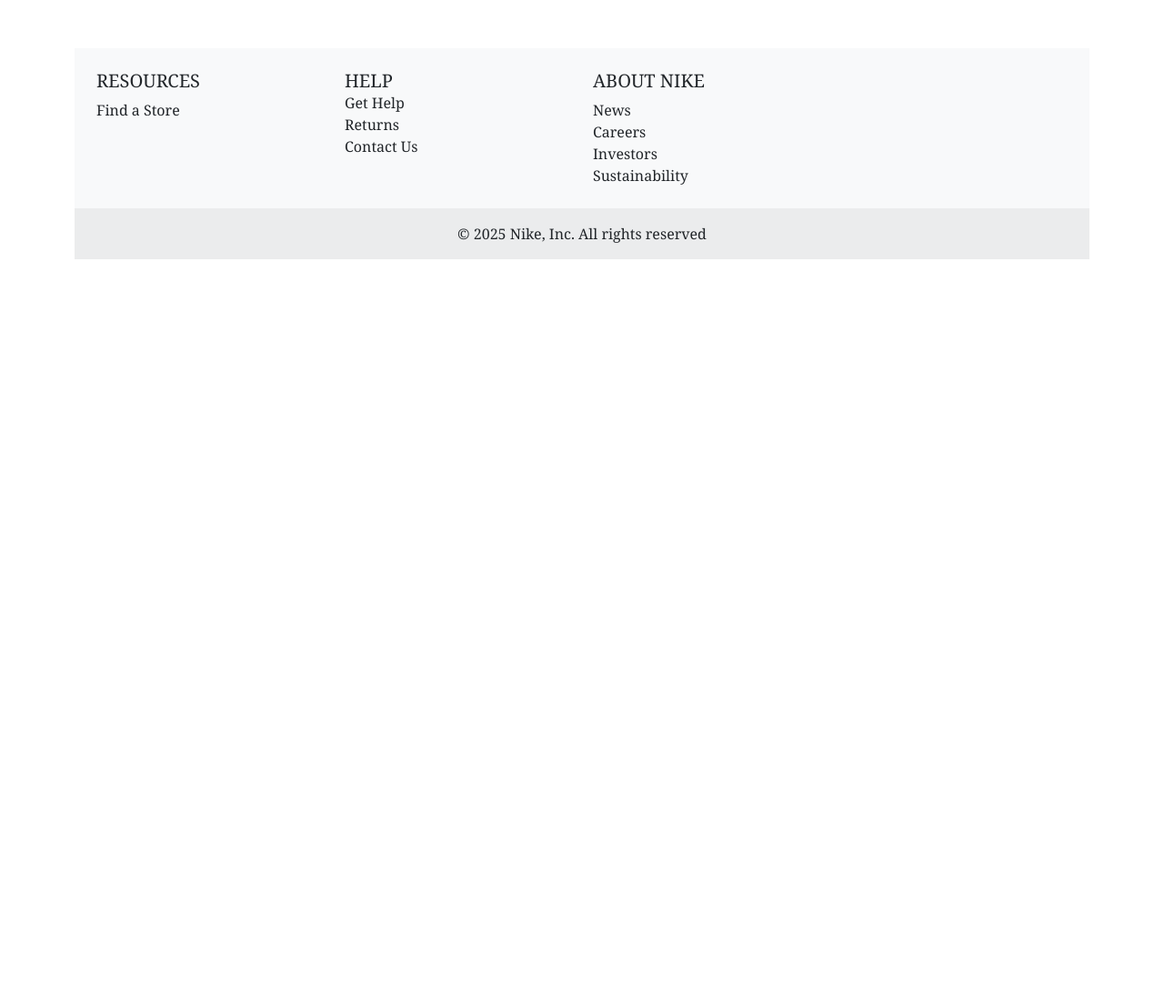
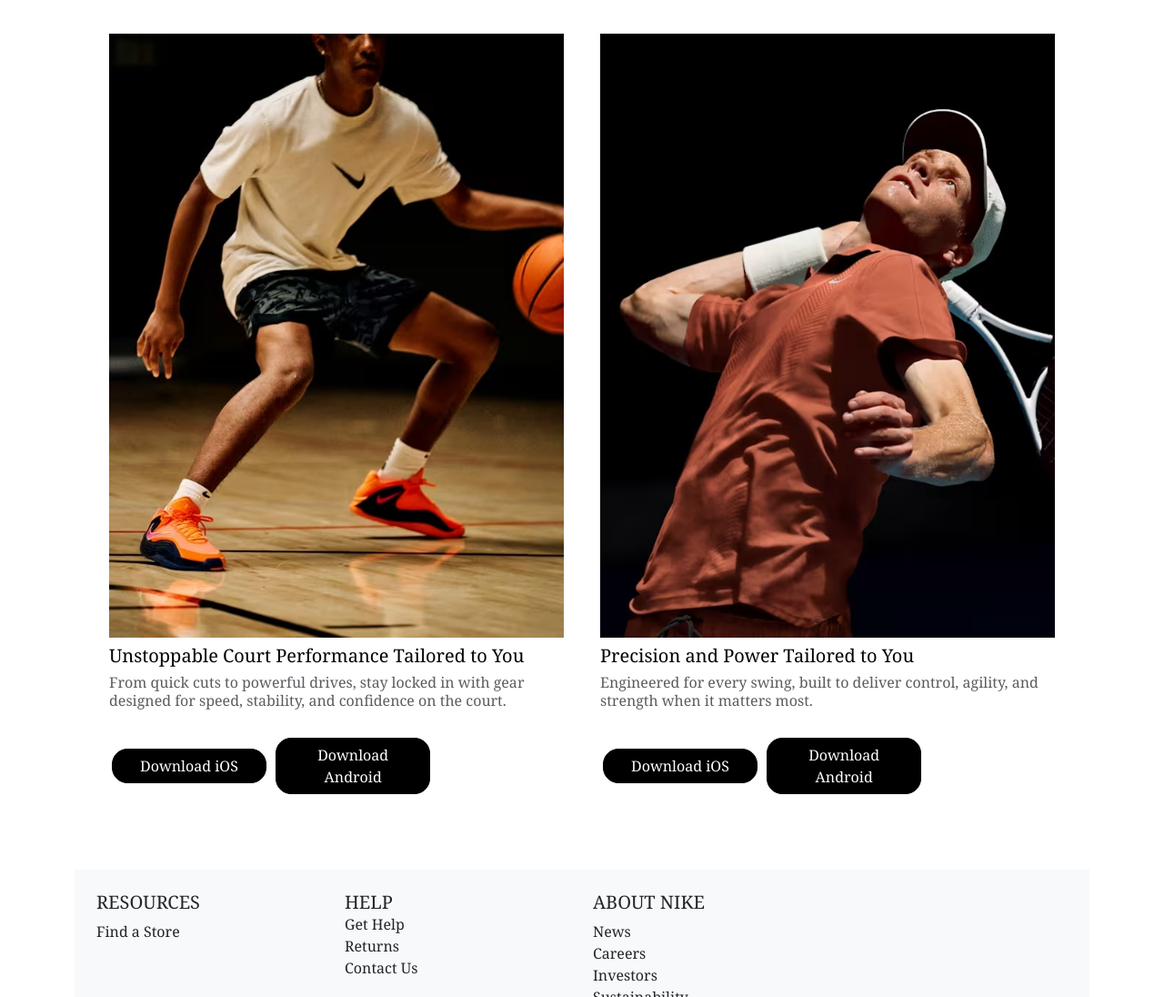
Before and after one commit to BilalShaikh33/Nike-Clone, a plain HTML site: page index.html in a window 1280 px wide. Shown: the part 2363-3459 px from the top of the page at 91% size. Before the commit the page ends 2648 px from the top, so only its background shows below. Drawn offline with nearby package versions, Linux system fonts and the light colour scheme.

Commit message:
initial commit

```diff
--- a/index.html
+++ b/index.html
@@ -46,6 +46,7 @@
             <img src="./images/imgi_3_nike-just-do-it.jpg" class="img-fluid" alt="...">
         </div>
 
+
         <div class="itemscontainer">
 
             <figure class="figure itemimg1container">
@@ -81,7 +82,8 @@
                         <h6>
 
 
-                            The Nike Run Club gives you the guidance, inspiration and innovation you need to become a
+                            The Nike Run Club gives you the guidance, inspiration and innovation you need to become
+                            a
                             better athlete. Join us to reach your goals and have fun along the way.
 
                         </h6>
@@ -93,7 +95,54 @@
                     <button class="btn btn2">Download Android</button>
                 </div>
             </figure>
+
         </div>
+        <div class="itemscontainer">
+
+            <figure class="figure itemimg1container">
+                <img src="./images/imgi_3_men-s-shoes-clothing-accessories.jpg" class="figure-img img-fluid itemimg1"
+                    alt="..." width="500px" height="200px">
+                <figcaption class="figure-caption">
+                    <h5>
+                        Unstoppable Court Performance Tailored to You
+                    </h5>
+
+                    <div class="itemimg1para">
+                        <h6>
+                            From quick cuts to powerful drives, stay locked in with gear designed for speed, stability,
+                            and confidence on the court.
+                        </h6>
+                    </div>
+                </figcaption>
+                <div class="figcapbtn">
+
+                    <button class="btn btn1">Download iOS</button>
+                    <button class="btn btn2">Download Android</button>
+                </div>
+            </figure>
+            <figure class="figure">
+                <img src="./images/imgi_5_men-s-shoes-clothing-accessories.jpg" class="figure-img img-fluid itemimg2 "
+                    alt="..." width="500px" height="200px">
+                <figcaption class="figure-caption">
+                    <h5>
+                        Precision and Power Tailored to You
+                    </h5>
+                    <div class="itemimg1para">
+                        <h6>
+                            Engineered for every swing, built to deliver control, agility, and strength when it matters
+                            most.
+                        </h6>
+                    </div>
+                </figcaption>
+                <div class="figcapbtn">
+
+                    <button class="btn btn1">Download iOS</button>
+                    <button class="btn btn2">Download Android</button>
+                </div>
+            </figure>
+
+        </div>
+
 
 
 
--- a/style.css
+++ b/style.css
@@ -1,3 +1,7 @@
+html{
+
+}
+
 * {
     margin: 0;
     padding: 0;
@@ -71,14 +75,16 @@ body{
     margin-bottom: 40px;
 }
 
+
 figure {
-    margin-right: 0;
-    padding-right: 0;
+    /* margin-right: 0;
+    padding-right: 0; */
+    margin: 20px;
 }
 
 .itemscontainer {
     display: flex;
-    justify-content: space-between;
+    justify-content: center;
     flex-wrap: wrap;
 
 }
@@ -111,6 +117,9 @@ figure {
     margin: 3px;
     width: 170px;
 }
+.btn:hover{
+      border: 2px solid black;
+}
 
 .figcapbtn {
     margin-top: 20px;
```
Also changed, not shown: images/imgi_3_men-s-shoes-clothing-accessories.jpg (added), images/imgi_5_men-s-shoes-clothing-accessories.jpg (added).
